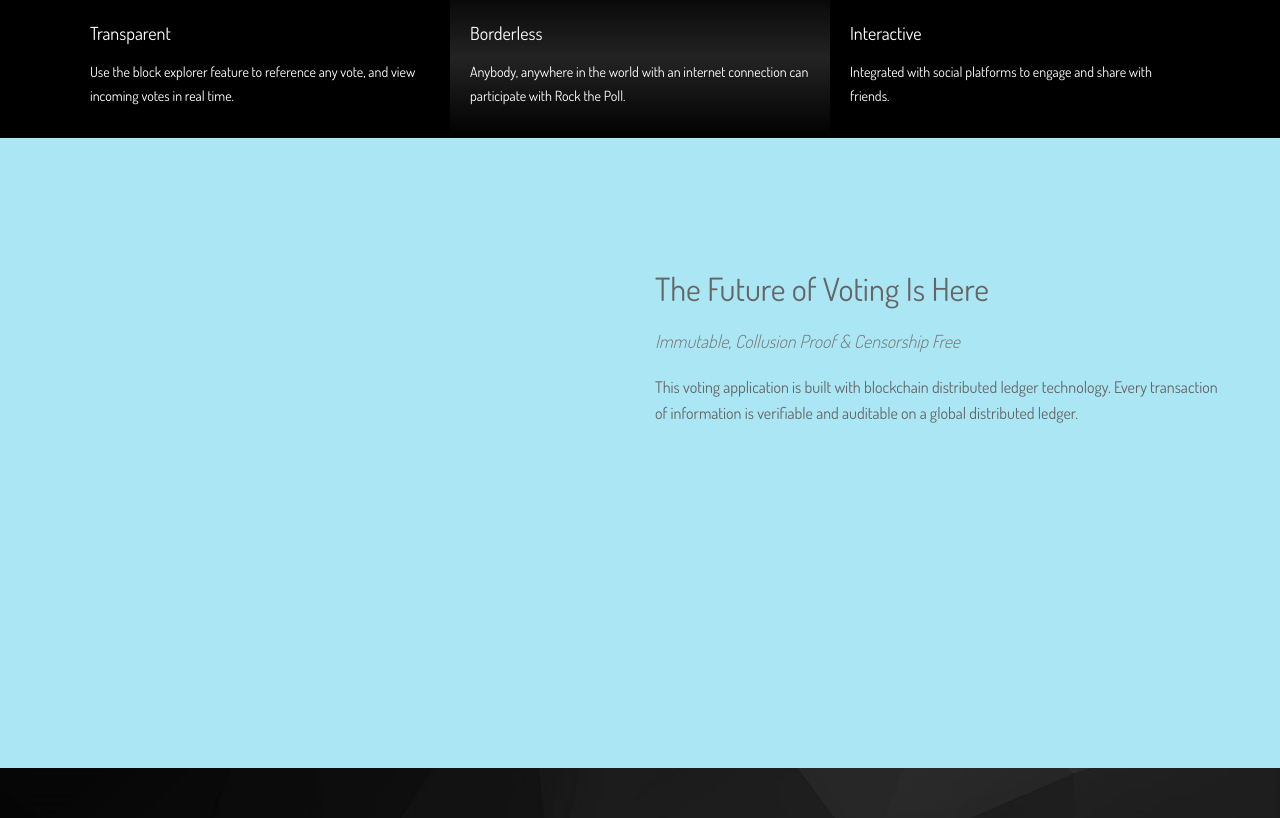
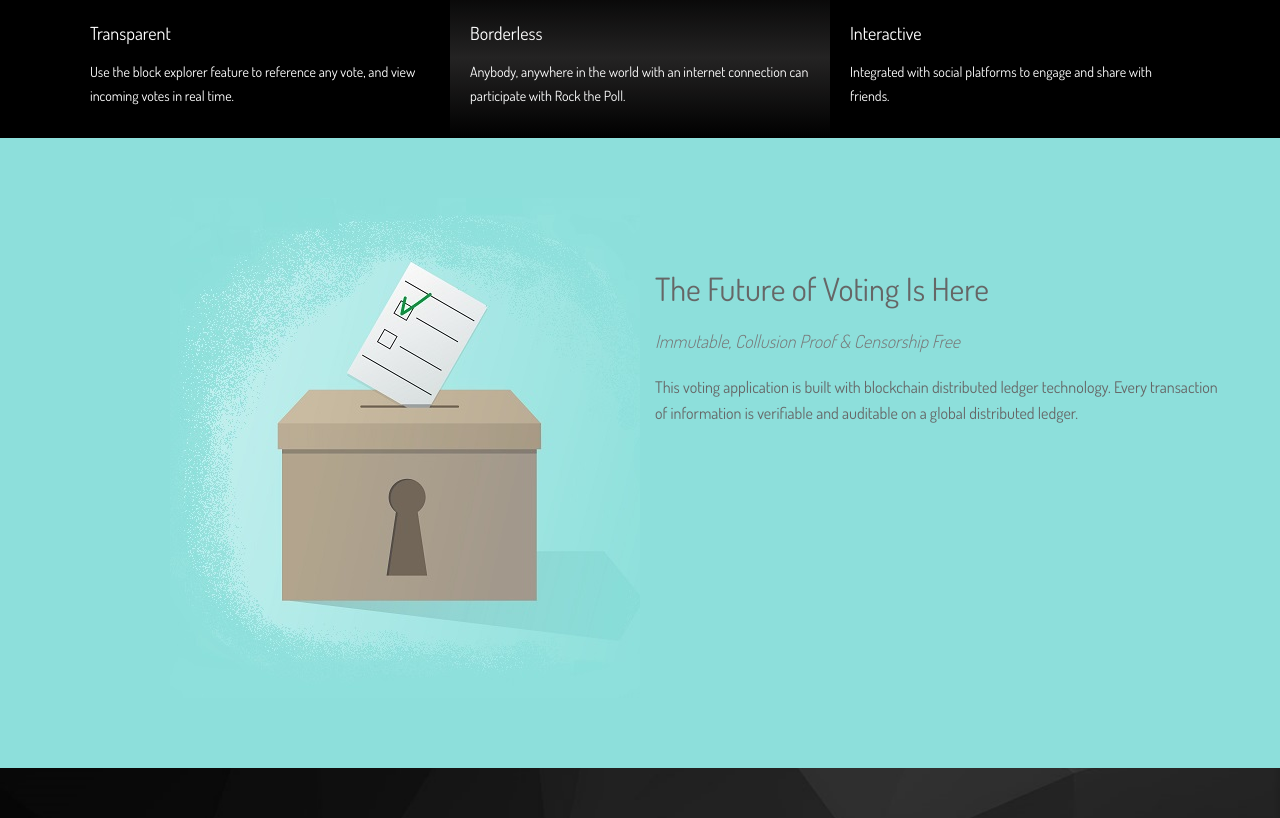
Before and after one commit to rockthepoll/website, a plain HTML site: page index.html in a window 1280 px wide. Shown: the part 822-1640 px from the top of the page. Drawn offline with Linux system fonts and the light colour scheme; a script that the page names is missing; files whose address does not match are found by name.

Commit message:
Add files via upload

```diff
--- a/css/style.css
+++ b/css/style.css
@@ -119,7 +119,7 @@ h1, h2, h3, h4, h5, h6 {
 #intro {
   width: 100%;
   height: 100vh;
-  background: linear-gradient(45deg, rgba(0, 0, 0, 0.4), rgba(0, 0, 0, 0.4)), url("../img/intro-bg.jpg") center top no-repeat fixed;
+  background: linear-gradient(45deg, rgba(0, 0, 0, 0.2), rgba(0, 0, 0, 0.2)), url("../img/intro-bg.jpg") center top no-repeat fixed;
   background-size: cover;
   position: relative;
 }
@@ -554,7 +554,7 @@ body.mobile-nav-active #mobile-nav-toggle {
 /* About Us Section
 --------------------------------*/
 #about {
-  background: #ABE6F4;
+  background: #8DDFDB;
   padding: 60px 0;
 }
 
@@ -564,7 +564,7 @@ body.mobile-nav-active #mobile-nav-toggle {
 }
 
 #about .about-img img {
-  margin-left: -15px;
+  margin-left: 155px;
   max-width: 100%;
 }
 
@@ -754,7 +754,7 @@ body.mobile-nav-active #mobile-nav-toggle {
 /* Call To Action Section
 --------------------------------*/
 #call-to-action {
-  background: linear-gradient(rgba(0, 0, 0, 0.2), rgba(0, 0, 0, 0.2)), url(../img/call-to-action-bg.jpg) fixed center center;
+  background: linear-gradient(rgba(0, 0, 0, 0.05), rgba(0, 0, 0, 0.05)), url(../img/call-to-action-bg.jpg) fixed center center;
   background-size: cover;
   padding: 80px 0;
 }
--- a/index.html
+++ b/index.html
@@ -111,7 +111,7 @@
 
         <div class="row">
           <div class="col-lg-6 about-img wow fadeInLeft">
-            <img src="img/about-img.jpg" alt="">
+            <img src="img/about-bg.jpg" alt="">
           </div>
 
           <div class="col-lg-6 content wow fadeInRight"><br><br><br>
```
Also changed, not shown: img/about-bg.jpg (added).
